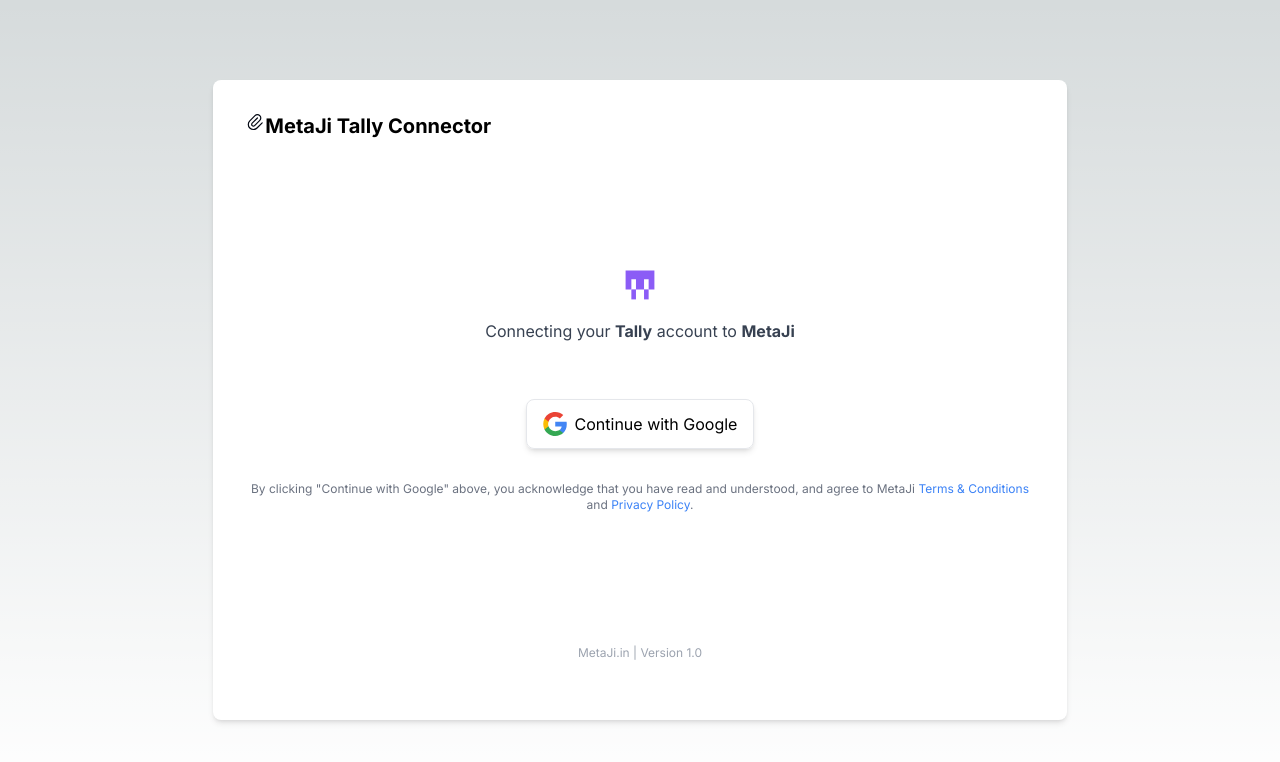
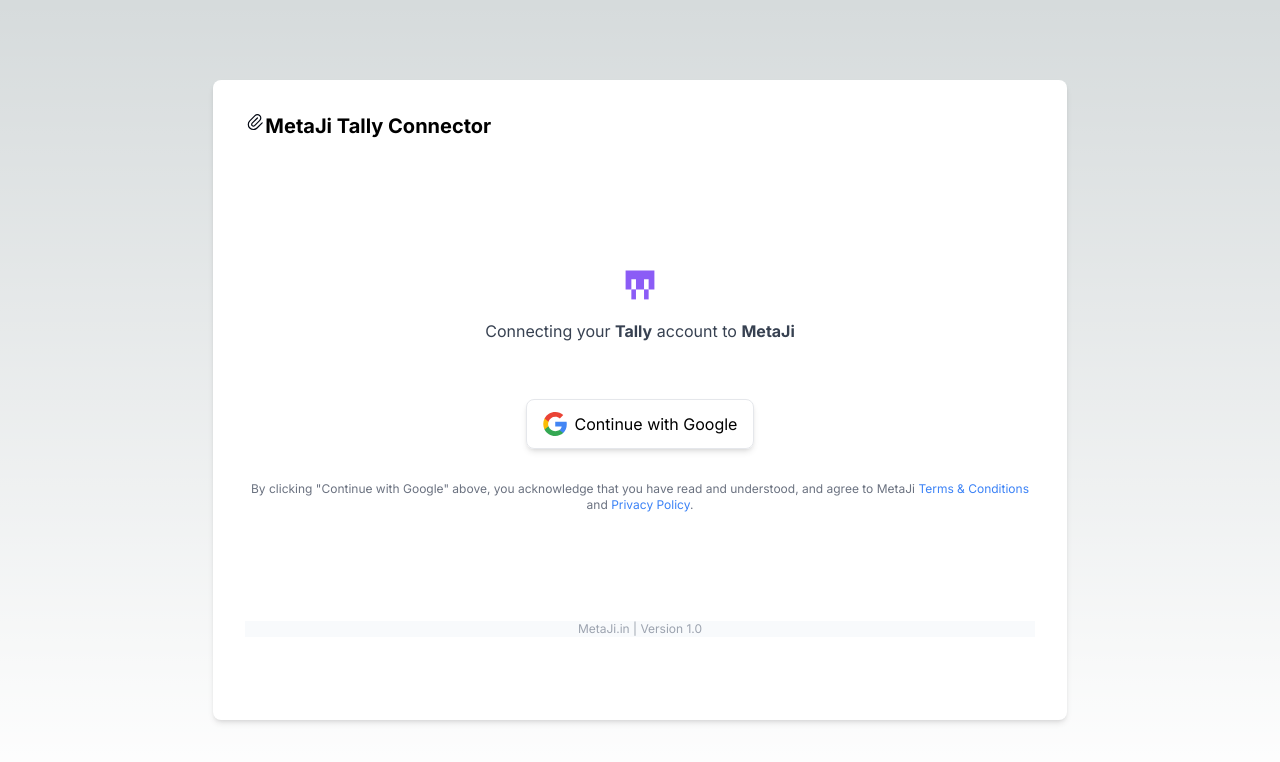
Before and after one commit to BhargaviSheth/tally-app, a Next.js app: page / in a window 1280 px wide. Shown: the top 762 px of the page. Built offline with nearby package versions, Linux system fonts and the light colour scheme.

Commit message:
login-one

```diff
--- a/src/app/page.tsx
+++ b/src/app/page.tsx
@@ -51,7 +51,7 @@
       </div>
 
 
-        <footer className="mt-6 text-xs text-gray-400">
+        <footer className="text-xs text-gray-400 bg-slate-50">
           MetaJi.in | Version 1.0
         </footer>
       </div>
```
